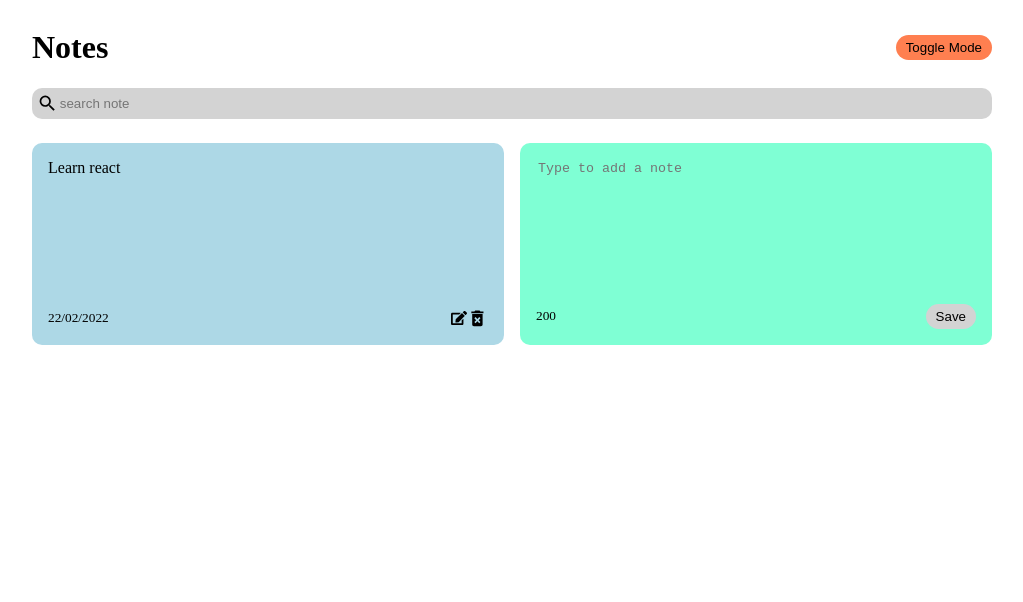
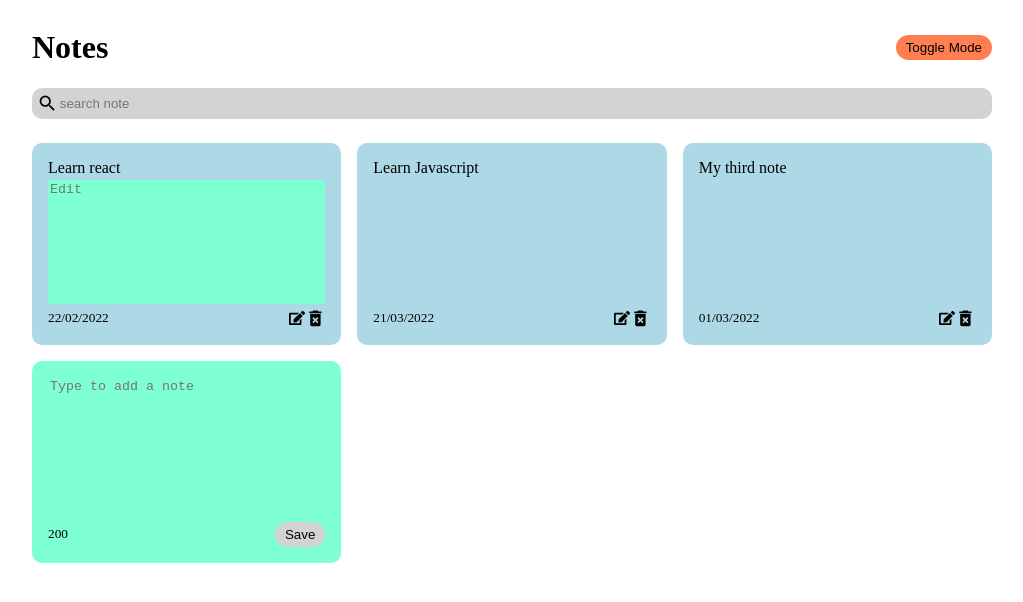
Before and after one commit to aneemqah/notes-app, a React (Create React App) app: page / in a window 1280 px wide. Both pictures are taken after a click on the icon 424 px from the left and 318 px from the top of the page. Shown: the top 602 px of the page, without its empty margins (128-1151 px from the left). Built offline with nearby package versions, Linux system fonts and the light colour scheme.

Commit message:
edit feature wip

```diff
--- a/src/App.js
+++ b/src/App.js
@@ -8,7 +8,7 @@ import Note from './components/Note';
 const App = () => {
   const [searchText, setSearchText] = useState('');
   const [darkmode, setDarkMode] = useState(false);
-  const [isEdit, setIsEdit] = useState(false);
+
   const [notes, setNotes] = useState([
     {
       id: nanoid(),
@@ -55,10 +55,16 @@ const App = () => {
     setNotes(newNotes);
   };
 
-  const editNote = (id) => {
-    const newNotes = notes.filter((note) => note.id === id);
-    setNotes(newNotes);
+  const editNote = (id, text) => {
+    // Create a copy of the notes array
+    const newNotes = [...notes];
+    // Is the id being passed the same as the id in the notes
+    const findNote = newNotes.find((id) => newNotes.id === id);
+    setNotes(findNote);
   };
+
+  // find (actual note)id and update text of the
+  // set notes with the updated array
 
   return (
     <div className={`${darkmode && 'dark-mode'}`}>
--- a/src/components/Note.js
+++ b/src/components/Note.js
@@ -1,14 +1,37 @@
+import React, { useState } from 'react';
+
 import { MdDeleteForever } from 'react-icons/md';
 import { FaEdit } from 'react-icons/fa';
 
 const Note = ({ id, text, date, handleDeleteNote, handleEditNote }) => {
+  const [isEdit, setIsEdit] = useState(false);
+  const [newText, setNewText] = useState('');
+
+  const characterLimit = 200;
+
+  // triggered on the textarea input
+  const handleNewTextChange = (event) => {
+    if (characterLimit - event.target.value.length >= 0) {
+      setNewText(event.target.value);
+    }
+  };
+
   return (
     <div className="note">
       <span>{text}</span>
+      {isEdit && (
+        <textarea
+          rows="8"
+          cols="10"
+          placeholder="Edit"
+          onChange={handleNewTextChange}
+        ></textarea>
+      )}
+
       <div className="note-footer">
         <small>{date}</small>
         <div className="icons">
-          <FaEdit className="edit-icon" onClick={() => handleEditNote(id)} />
+          <FaEdit className="edit-icon" onClick={() => setIsEdit(true)} />
           <MdDeleteForever
             onClick={() => handleDeleteNote(id)}
             className="delete-icon"
--- a/src/components/NotesList.js
+++ b/src/components/NotesList.js
@@ -19,7 +19,7 @@ const NotesList = ({
           handleEditNote={handleEditNote}
         />
       ))}
-      <AddNote handleAddNote={handleAddNote} handleEditNote={handleEditNote} />
+      <AddNote handleAddNote={handleAddNote} />
     </div>
   );
 };
```
